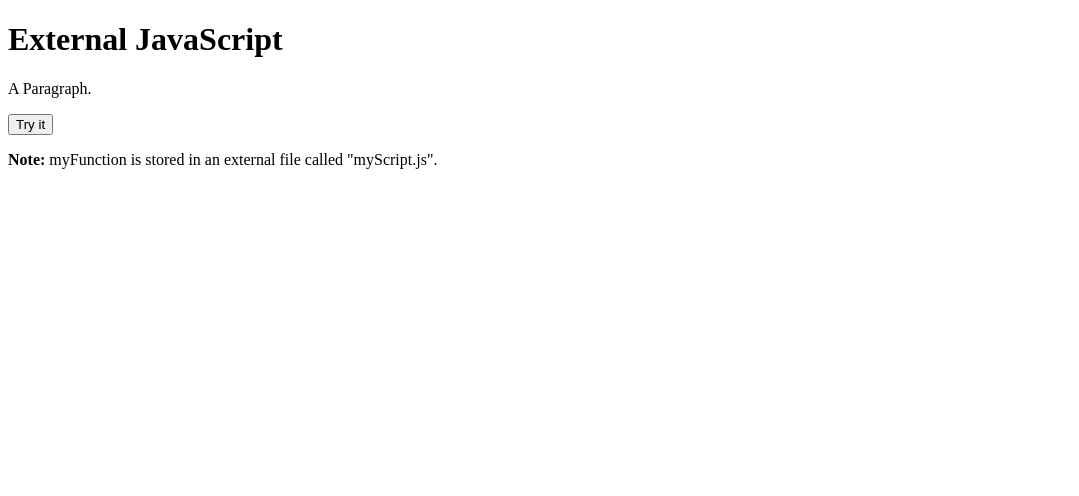
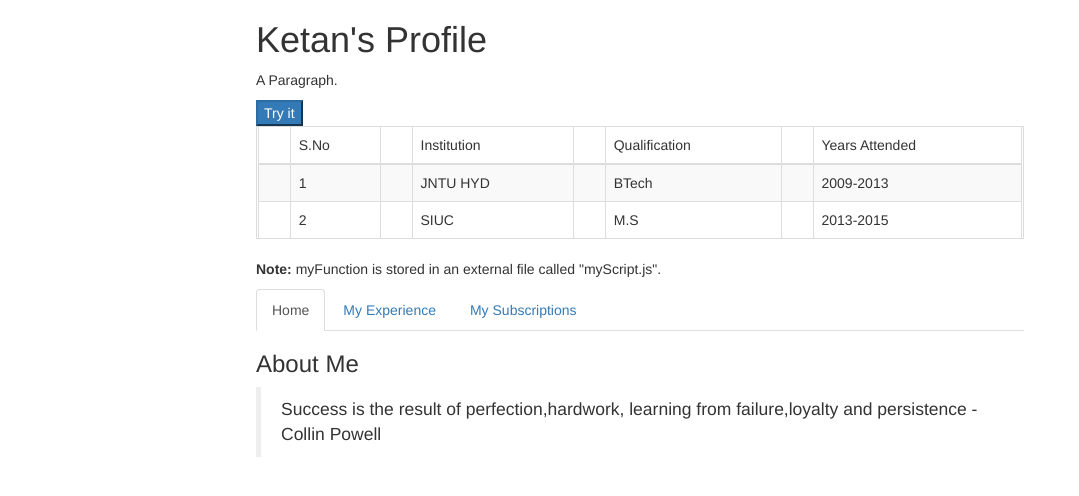
Before and after one commit to ketan40/firstRepo, a plain HTML site: page index.html in a window 1280 px wide. Shown: the whole page, without its empty margins (0-1079 px from the left). Drawn offline with nearby package versions, Linux system fonts and the light colour scheme.

Commit message:
added css,ignore andgit file

```diff
--- /dev/null
+++ b/app.css
@@ -0,0 +1,4 @@
+body{
+    background-color: azure;
+    padding: 0 20% 20%;
+}
--- a/index.html
+++ b/index.html
@@ -1,22 +1,122 @@
 <!doctype html>
-        <html>
+<html>
 <title>Vanilla</title>
 <head>
+    <link rel="stylesheet" type="text/css" href="app.css">
+    <link rel="stylesheet" href="https://maxcdn.bootstrapcdn.com/bootstrap/3.3.7/css/bootstrap.min.css">
+</head>
+<body>
+
+<h1>Ketan's Profile</h1>
+
+<p id="demo">A Paragraph.</p>
+
+<button class="btn-primary" type="button" onclick="myFunction()">Try it</button>
+
+<table class="table table-striped table-bordered">
+    <thead>
+    <tr class="row">
+        <th>
+        <td>
+            S.No
+        </td>
+        </th>
+        <th>
+        <td>
+            Institution
+        </td>
+        </th>
+        <th>
+        <td>
+            Qualification
+        </td>
+        </th>
+        <th>
+        <td>
+            Years Attended
+        </td>
+        </th>
+    </tr>
+    </thead>
+    <tbody>
+    <tr class="row">
+        <th>
+        <td>
+            1
+        </td>
+        </th>
+        <th>
+        <td>
+            JNTU HYD
+        </td>
+        </th>
+        <th>
+        <td>
+            BTech
+        </td>
+        </th>
+        <th>
+        <td>
+            2009-2013
+        </td>
+        </th>
+    </tr>
+    <tr class="row">
+        <th>
+        <td>
+            2
+        </td>
+        </th>
+        <th>
+        <td>
+            SIUC
+        </td>
+        </th>
+        <th>
+        <td>
+            M.S
+        </td>
+        </th>
+        <th>
+        <td>
+            2013-2015
+        </td>
+        </th>
+    </tr>
+    </tbody>
+
+
+</table>
+
+<p><strong>Note:</strong> myFunction is stored in an external file called "myScript.js".</p>
+<ul class="nav nav-tabs">
+    <li class="active"><a data-toggle="tab" href="#home">Home</a></li>
+    <li><a data-toggle="tab" href="#menu1">My Experience</a></li>
+    <li><a data-toggle="tab" href="#menu2">My Subscriptions</a></li>
+</ul>
+
+<div class="tab-content">
+    <div id="home" class="tab-pane fade in active">
+        <h3>About Me</h3>
+        <blockquote>Success is the result of perfection,hardwork, learning from failure,loyalty and persistence - Collin Powell</blockquote>
+    </div>
+    <div id="menu1" class="tab-pane fade">
+        <h3>Menu 1</h3>
+        <p>Some content in menu 1.</p>
+    </div>
+    <div id="menu2" class="tab-pane fade">
+        <h3>Menu 2</h3>
+        <p>Some content in menu 2.</p>
+    </div>
+</div>
 
 
 
-</head>
-<body>
+<script src="script.js"></script>
+<script src="https://ajax.googleapis.com/ajax/libs/jquery/1.12.4/jquery.min.js"></script>
 
-<h1>External JavaScript</h1>
+<script src="https://maxcdn.bootstrapcdn.com/bootstrap/3.3.7/js/bootstrap.min.js"></script>
 
-<p id="demo">A Paragraph.</p>
-
-<button type="button" onclick="myFunction()">Try it</button>
-
-<p><strong>Note:</strong> myFunction is stored in an external file called "myScript.js".</p>
-
-<script src="script.js"></script>
 </body>
 
 </html>
```
Also changed, not shown: 1 other file.
